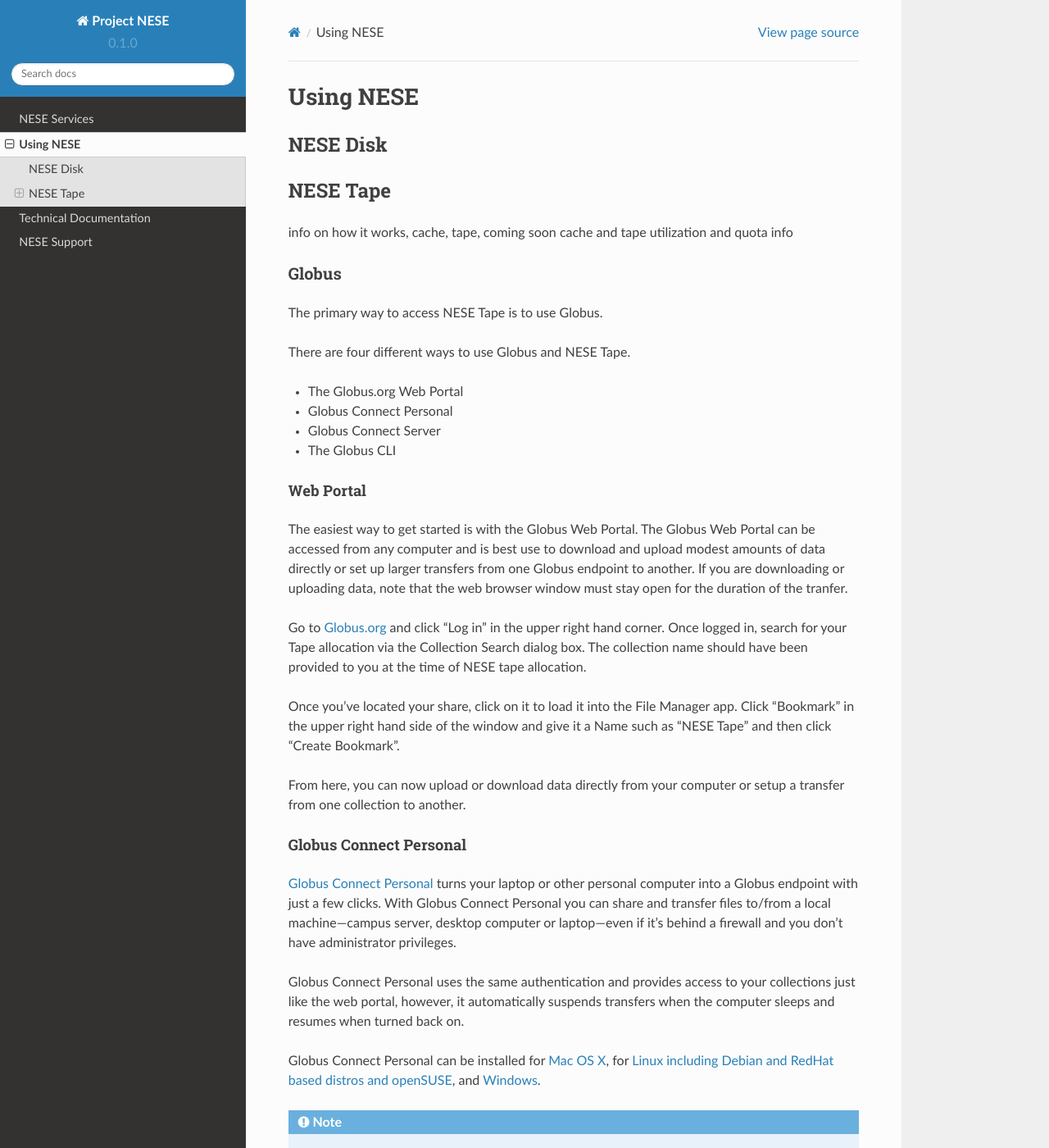
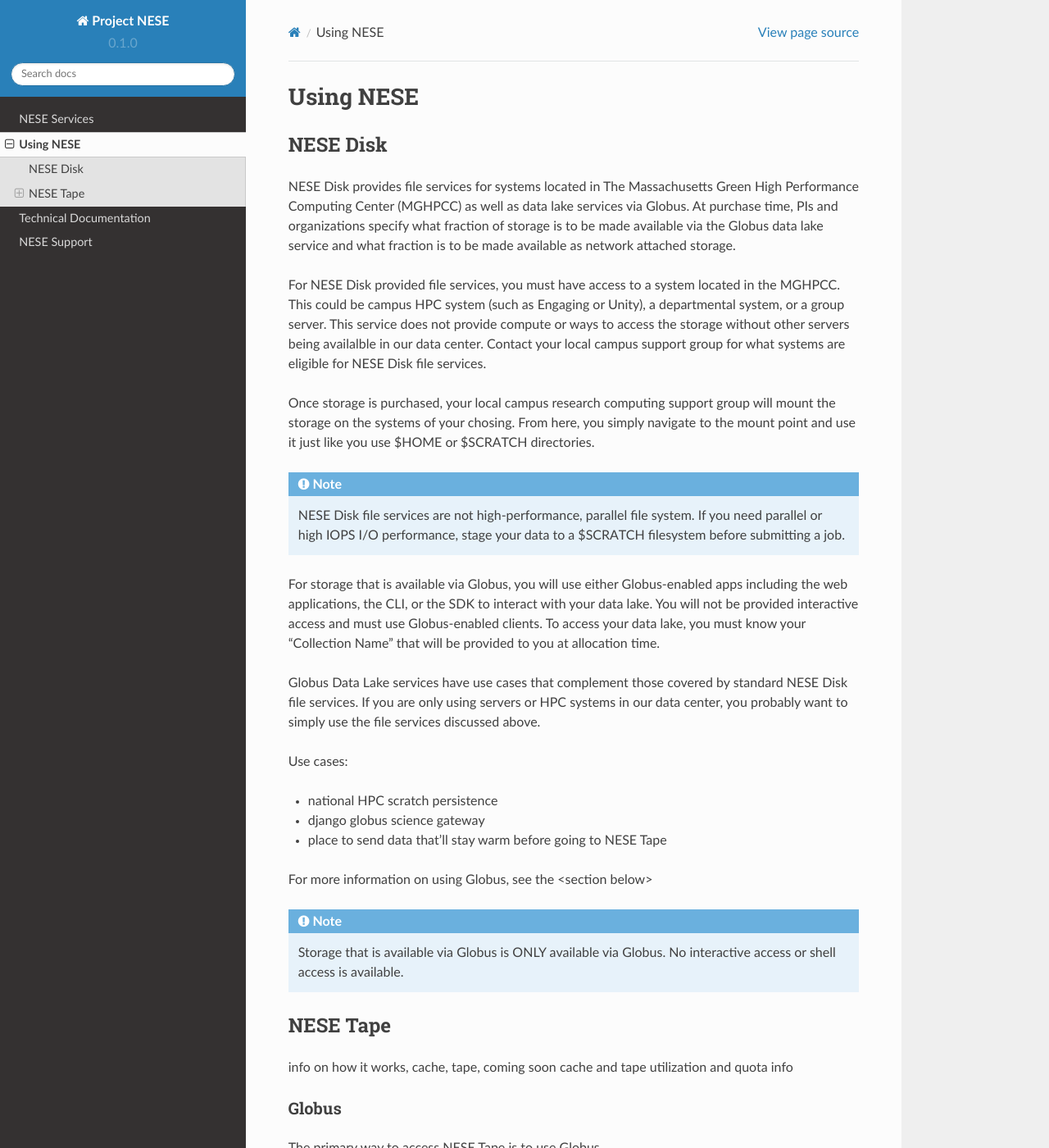
Before and after one commit to mghpcsim/rtd-nese, a Sphinx documentation site: the page built from docs/source/using-nese.rst, in a window 1280 px wide and 1400 px high. Shown: the whole window at 82% size. Built offline with Sphinx 7.4.7 and the Read the Docs theme 2.0.0, drawn with Linux system fonts in a browser that asks for light colours.

Commit message:
updating the nese disk portion of using-nese

```diff
--- a/docs/source/using-nese.rst
+++ b/docs/source/using-nese.rst
@@ -3,6 +3,51 @@
 
 NESE Disk
 ---------
+
+NESE Disk provides file services for systems located in The Massachusetts Green High Performance Computing
+Center (MGHPCC) as well as data lake services via Globus. At purchase time, PIs and organizations specify
+what fraction of storage is to be made available via the Globus data lake service and what fraction is
+to be made available as network attached storage.
+
+For NESE Disk provided file services, you must have access to a system located in the MGHPCC.
+This could be campus HPC system (such as Engaging or Unity), a departmental system, or a group server.
+This service does not provide compute or ways to access the storage without other servers being availalble
+in our data center. Contact your local campus support group for what systems are eligible for NESE Disk
+file services.
+
+Once storage is purchased, your local campus research computing support group will mount the storage
+on the systems of your chosing. From here, you simply navigate to the mount point and use it just
+like you use $HOME or $SCRATCH directories.
+
+.. note::
+
+	NESE Disk file services are not high-performance, parallel file system. If you need parallel
+	or high IOPS I/O performance, stage your data to a $SCRATCH filesystem before submitting a job.
+
+For storage that is available via Globus, you will use either Globus-enabled apps including the web applications,
+the CLI, or the SDK to interact with your data lake. You will not be provided interactive access and must
+use Globus-enabled clients. To access your data lake, you must know your "Collection Name"
+that will be provided to you at allocation time.
+
+Globus Data Lake services have use cases that complement those covered by standard NESE Disk file services.
+If you are only using servers or HPC systems in our data center, you probably want to simply use the file services
+discussed above.
+
+Use cases:
+
+- national HPC scratch persistence
+- django globus science gateway
+- place to send data that'll stay warm before going to NESE Tape
+
+
+For more information on using Globus,
+see the <section below>
+
+.. note::
+
+        Storage that is available via Globus is ONLY available via Globus. No interactive access or shell
+        access is available.
+
 
 
 
```
